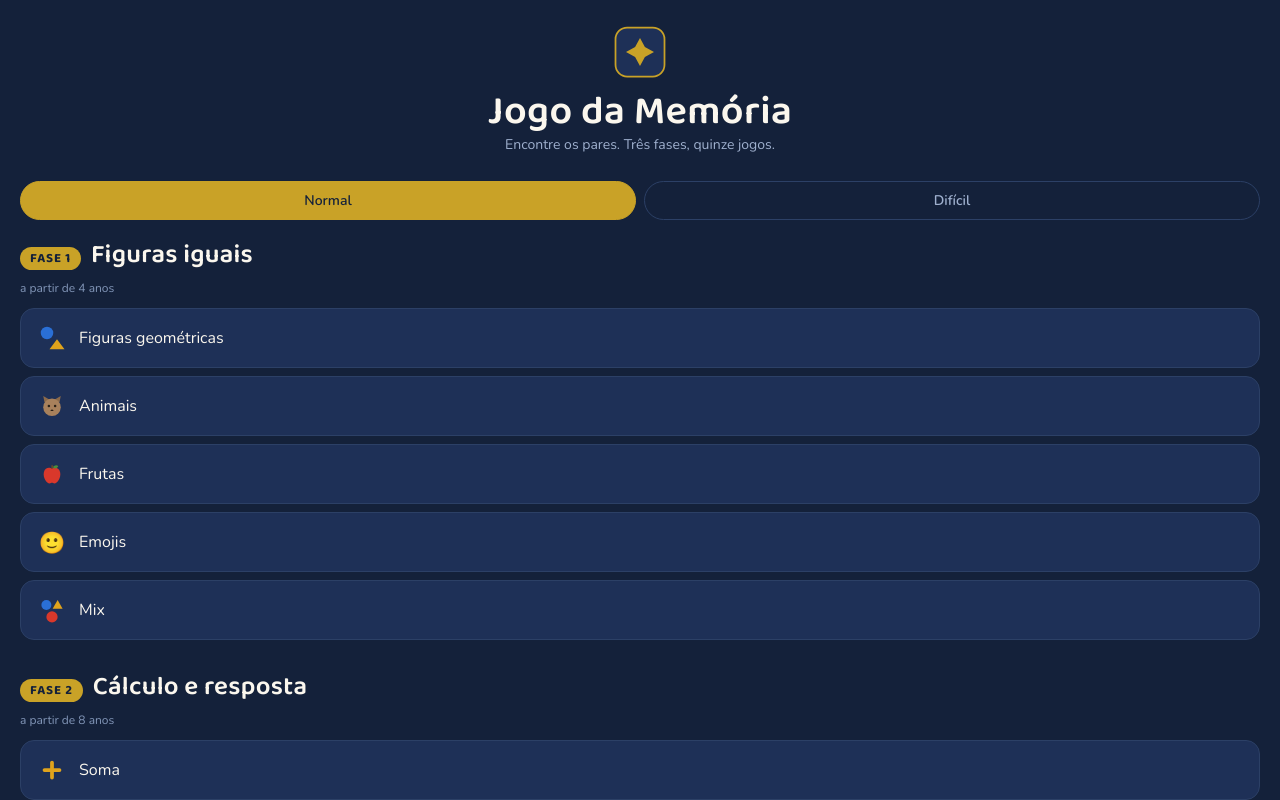
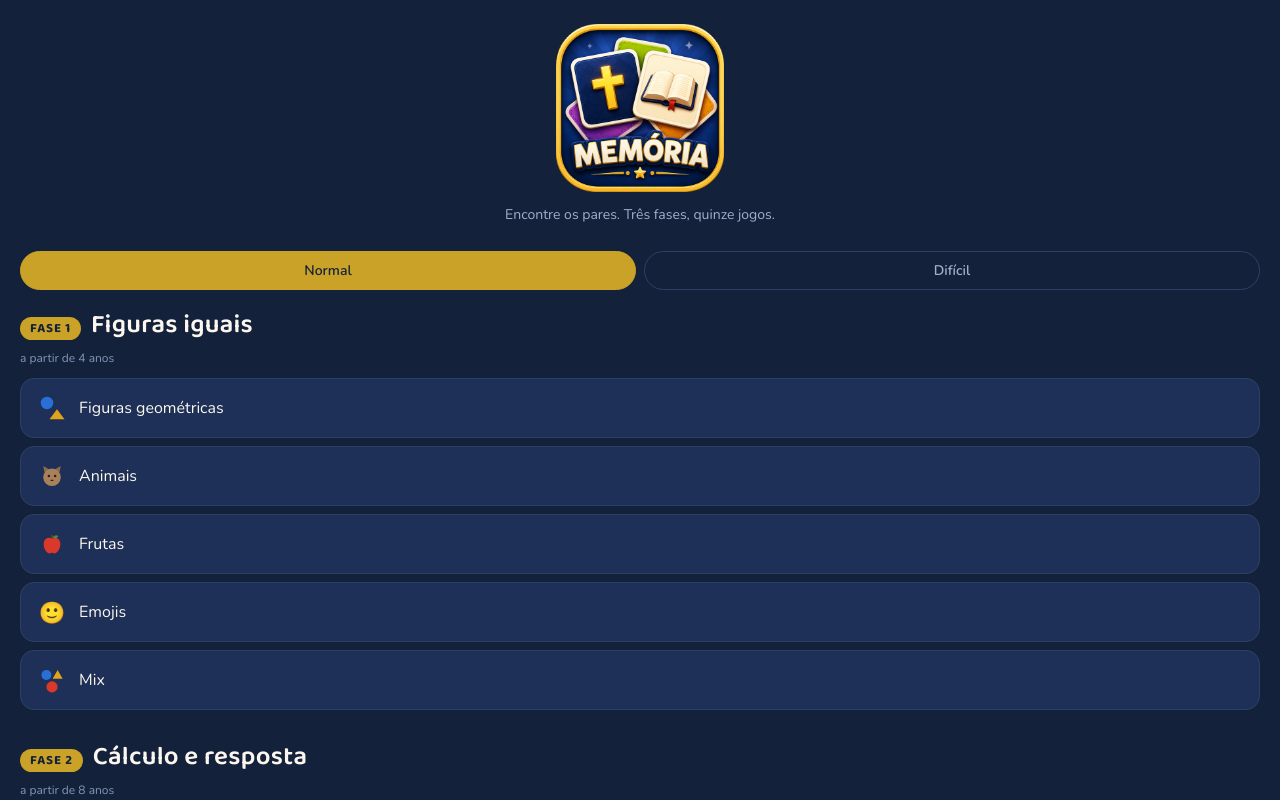
Before and after one commit to eneas-ena/memoria, a plain HTML site: page index.html in a window 1280 px wide. Drawn offline with nearby package versions, Linux system fonts and the light colour scheme.

Commit message:
Add files via upload

```diff
--- a/index.html
+++ b/index.html
@@ -6,6 +6,8 @@
 <meta name="theme-color" content="#14213A">
 <meta name="apple-mobile-web-app-capable" content="yes">
 <title>Jogo da Memória</title>
+<link rel="icon" href="icone-192.png" sizes="192x192">
+<link rel="apple-touch-icon" href="icone.png">
 <link rel="preconnect" href="https://fonts.googleapis.com">
 <link rel="preconnect" href="https://fonts.gstatic.com" crossorigin>
 <link href="https://fonts.googleapis.com/css2?family=Baloo+2:wght@500;600;700&family=Nunito:wght@400;600;700&display=swap" rel="stylesheet">
@@ -45,7 +47,8 @@ h2{font-size:clamp(19px,5vw,26px)}
 /* ---------- menu ---------- */
 .rolavel{overflow-y:auto;-webkit-overflow-scrolling:touch;padding:24px 20px 32px;flex:1;min-height:0}
 .marca{text-align:center;margin-bottom:26px}
-.emblema{width:56px;height:56px;margin:0 auto 10px;display:block}
+.logo{width:clamp(120px,34vw,168px);height:auto;display:block;margin:0 auto 12px}
+.oculto{position:absolute;width:1px;height:1px;overflow:hidden;clip:rect(0 0 0 0);white-space:nowrap}
 .fase{margin-bottom:26px}
 .fase-cab{display:flex;align-items:baseline;gap:10px;margin-bottom:4px}
 .fase-num{font-family:'Baloo 2',cursive;font-size:13px;font-weight:700;color:var(--navy);background:var(--ouro);border-radius:999px;padding:1px 10px;letter-spacing:.06em}
@@ -176,11 +179,8 @@ h2{font-size:clamp(19px,5vw,26px)}
   <section class="tela ativa" id="tela-menu">
     <div class="rolavel">
       <div class="marca">
-        <svg class="emblema" viewBox="0 0 48 48" aria-hidden="true">
-          <rect x="3" y="3" width="42" height="42" rx="10" fill="#1E3057" stroke="#C9A227" stroke-width="1.5"/>
-          <path d="M24 12l4.2 7.8L36 24l-7.8 4.2L24 36l-4.2-7.8L12 24l7.8-4.2z" fill="#C9A227"/>
-        </svg>
-        <h1>Jogo da Memória</h1>
+        <img class="logo" src="icone.png" alt="Jogo da Memória" width="512" height="512">
+        <h1 class="oculto">Jogo da Memória</h1>
         <p class="legenda">Encontre os pares. Três fases, quinze jogos.</p>
       </div>
 
```
Also changed, not shown: icone-192.png (added), icone.png (added).
